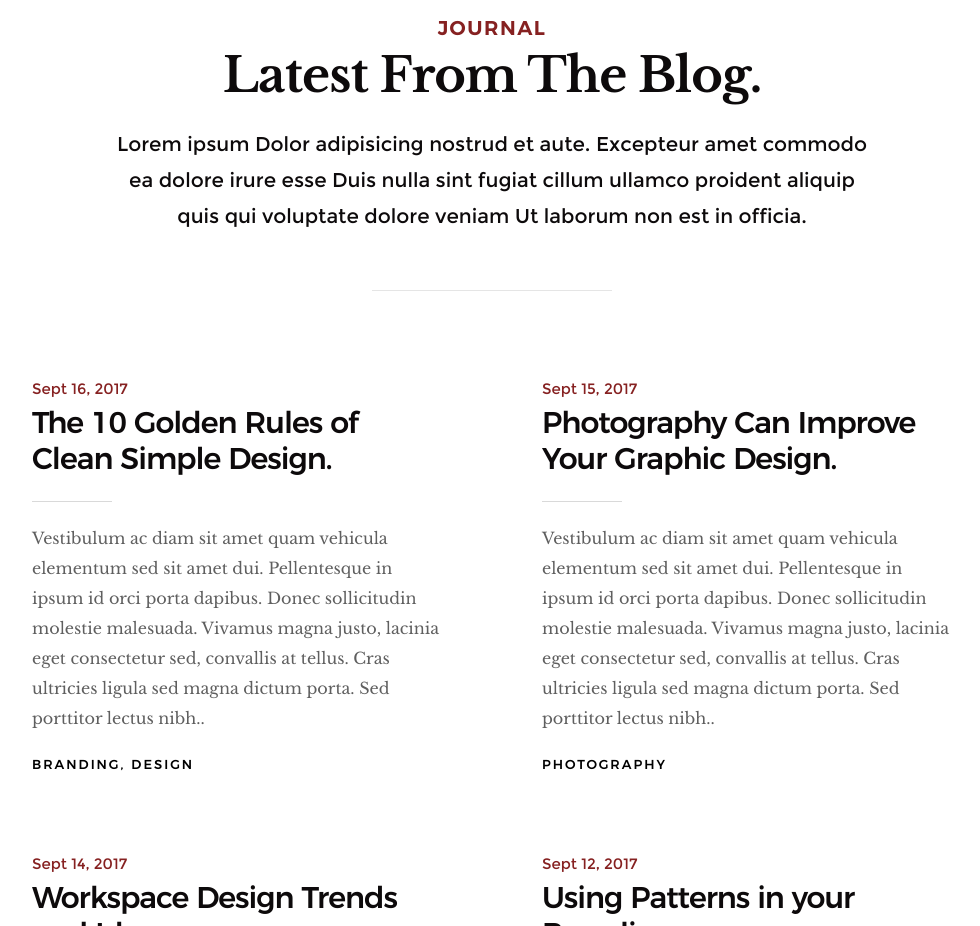
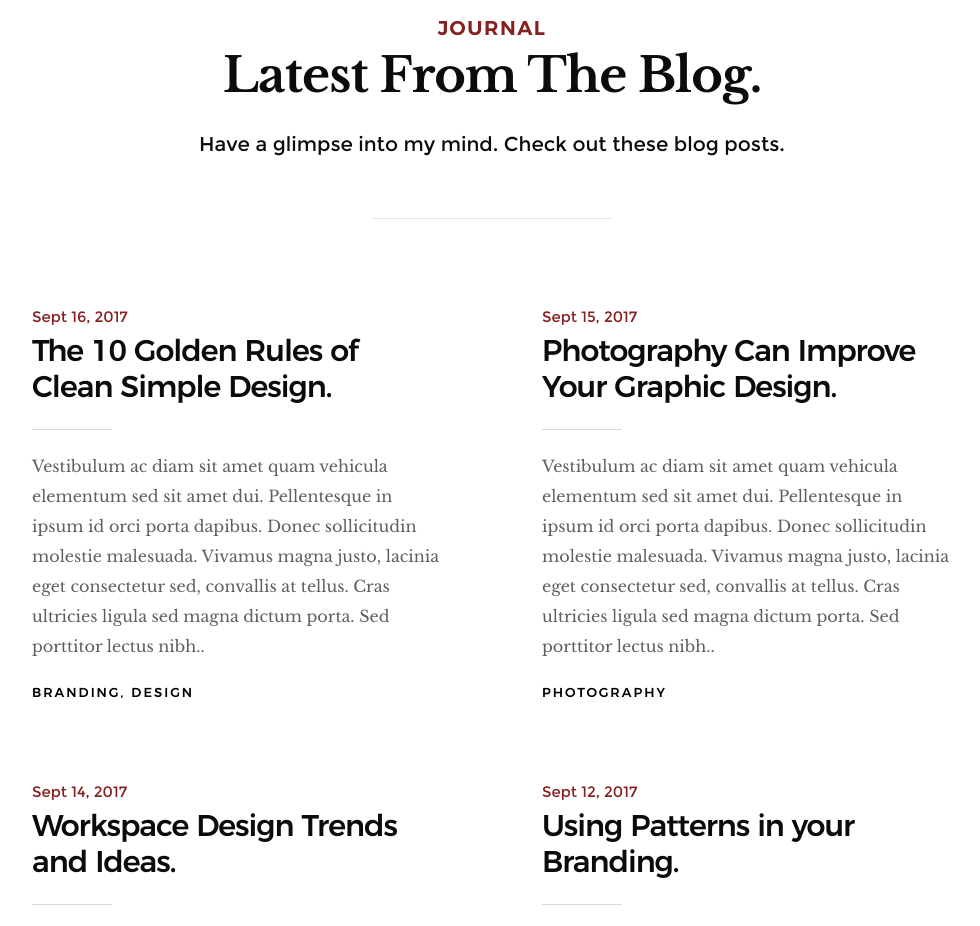
Before and after one commit to sbcarpin/sbcarpin.github.io, a plain HTML site: page index.html in a window 1280 px wide. Shown: the part 5100-6026 px from the top of the page, without its empty margins (148-1128 px from the left). Drawn offline with Linux system fonts and the light colour scheme.

Commit message:
little edit

```diff
--- a/index.html
+++ b/index.html
@@ -599,9 +599,7 @@
             <div class="col-full">
                 <h3>Journal</h3>
                 <h1>Latest From The Blog.</h1>
-                <p class="lead">Lorem ipsum Dolor adipisicing nostrud et aute.
-                Excepteur amet commodo ea dolore irure esse Duis nulla sint fugiat cillum
-                ullamco proident aliquip quis qui voluptate dolore veniam Ut laborum non est in officia.</p>
+                <p class="lead">Have a glimpse into my mind. Check out these blog posts.</p>
             </div>
         </div>
 
```
Also changed, not shown: 1 other file.
